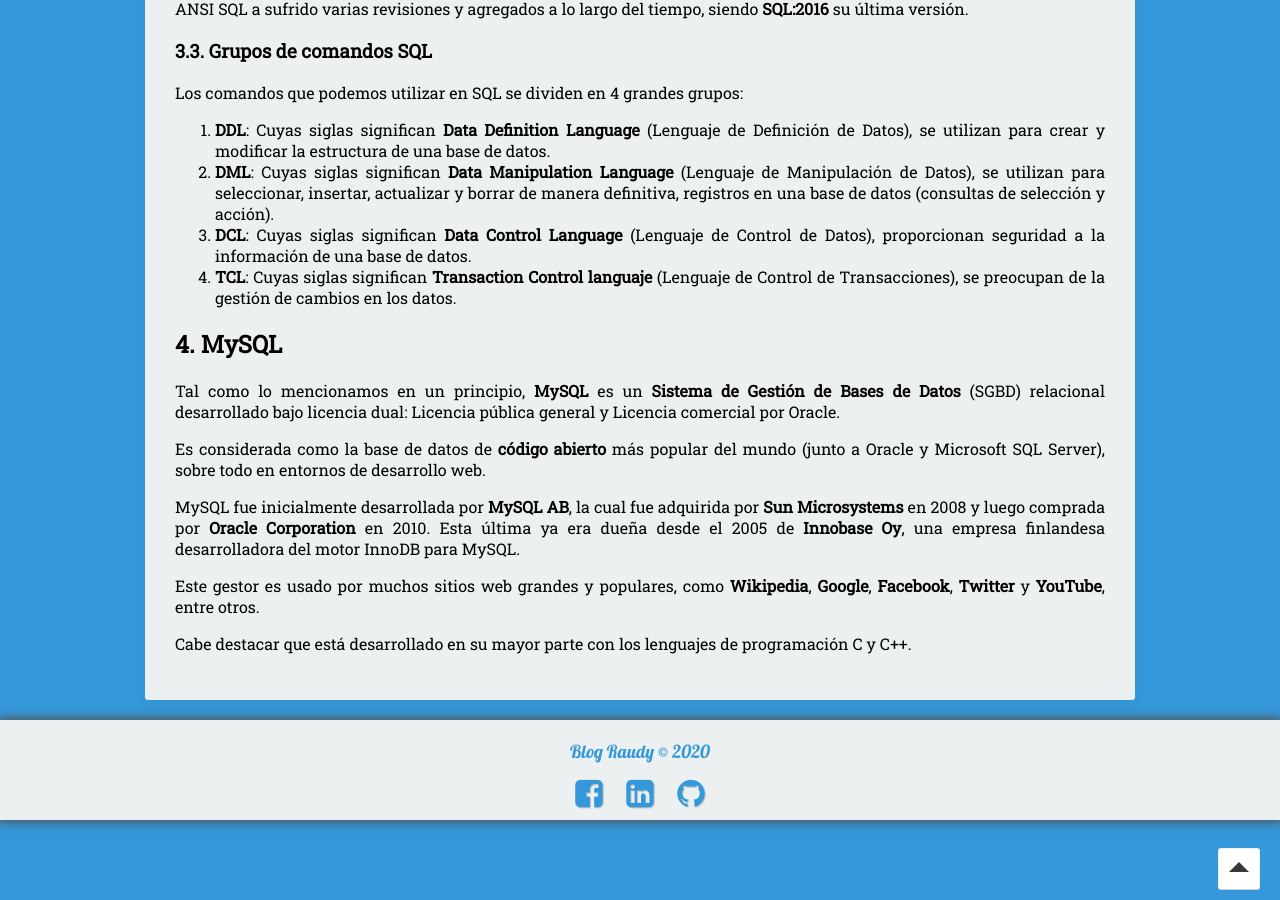
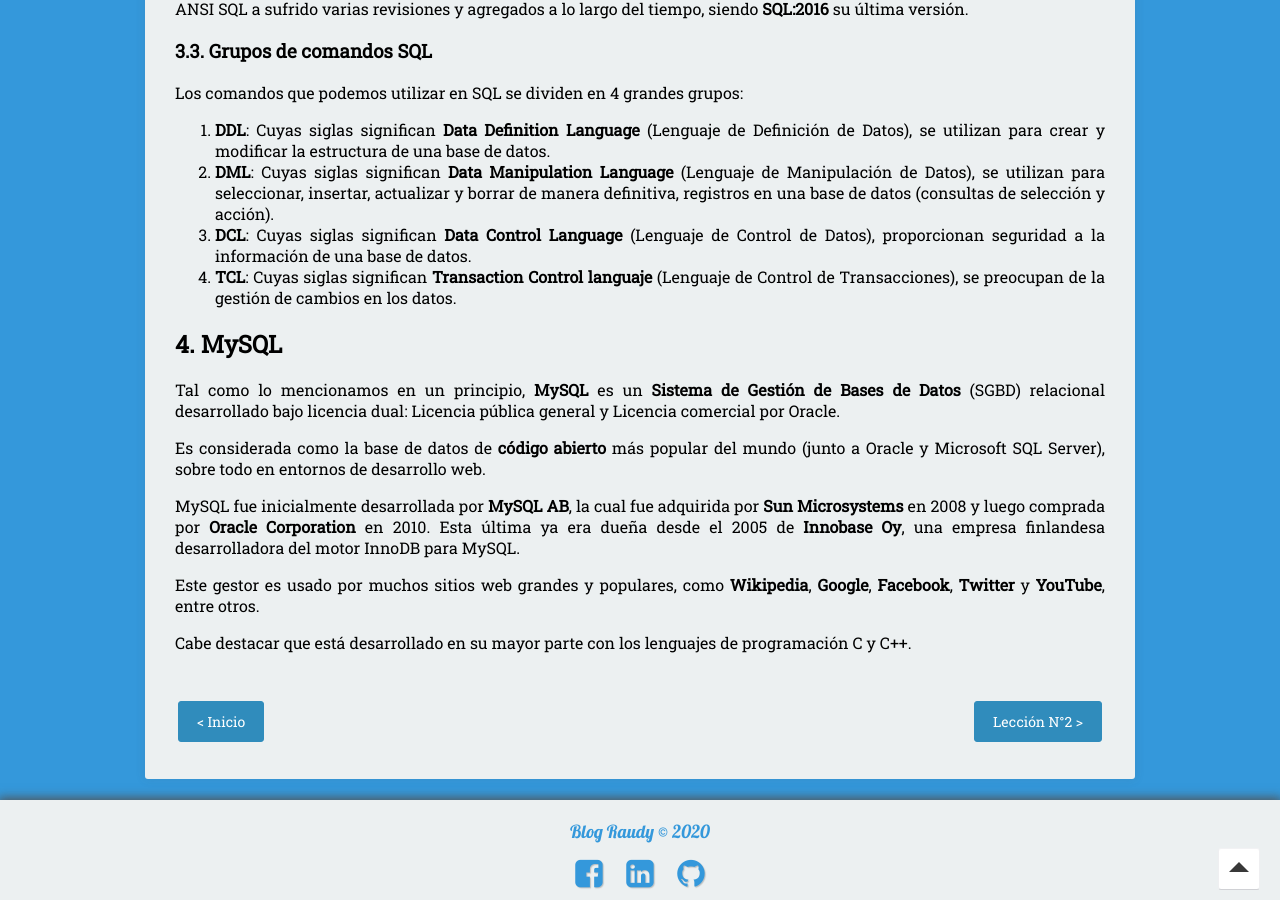
Before and after one commit to nisoto/Blog-anterior-2.0, a Jekyll site: the page built from _posts/2020-05-19-bdd-i-introduccion.md, in a window 1280 px wide and 900 px high, scrolled down 2406 px. Built offline with Jekyll 4.4.1, drawn with Linux system fonts in a browser that asks for light colours; nearby versions of some CDN libraries; part of the change alters nothing that is shown.

Commit message:
Update 2020-05-19-bdd-i-introduccion.md

```diff
--- a/_posts/2020-05-19-bdd-i-introduccion.md
+++ b/_posts/2020-05-19-bdd-i-introduccion.md
@@ -76,3 +76,7 @@ MySQL fue inicialmente desarrollada por **MySQL AB**, la cual fue adquirida por
 Este gestor es usado por muchos sitios web grandes y populares, como **Wikipedia**, **Google**, **Facebook**, **Twitter** y **YouTube**, entre otros.
 
 Cabe destacar que está desarrollado en su mayor parte con los lenguajes de programación C y C++.
+
+|     |     |
+|:----|----:|
+| [< Inicio](https://nisoto.github.io/curso-bases-de-datos/){: .btn .btn-info} | [Lección N°2 >](https://nisoto.github.io/curso-bases-de-datos/){: .btn .btn-info} |
```
